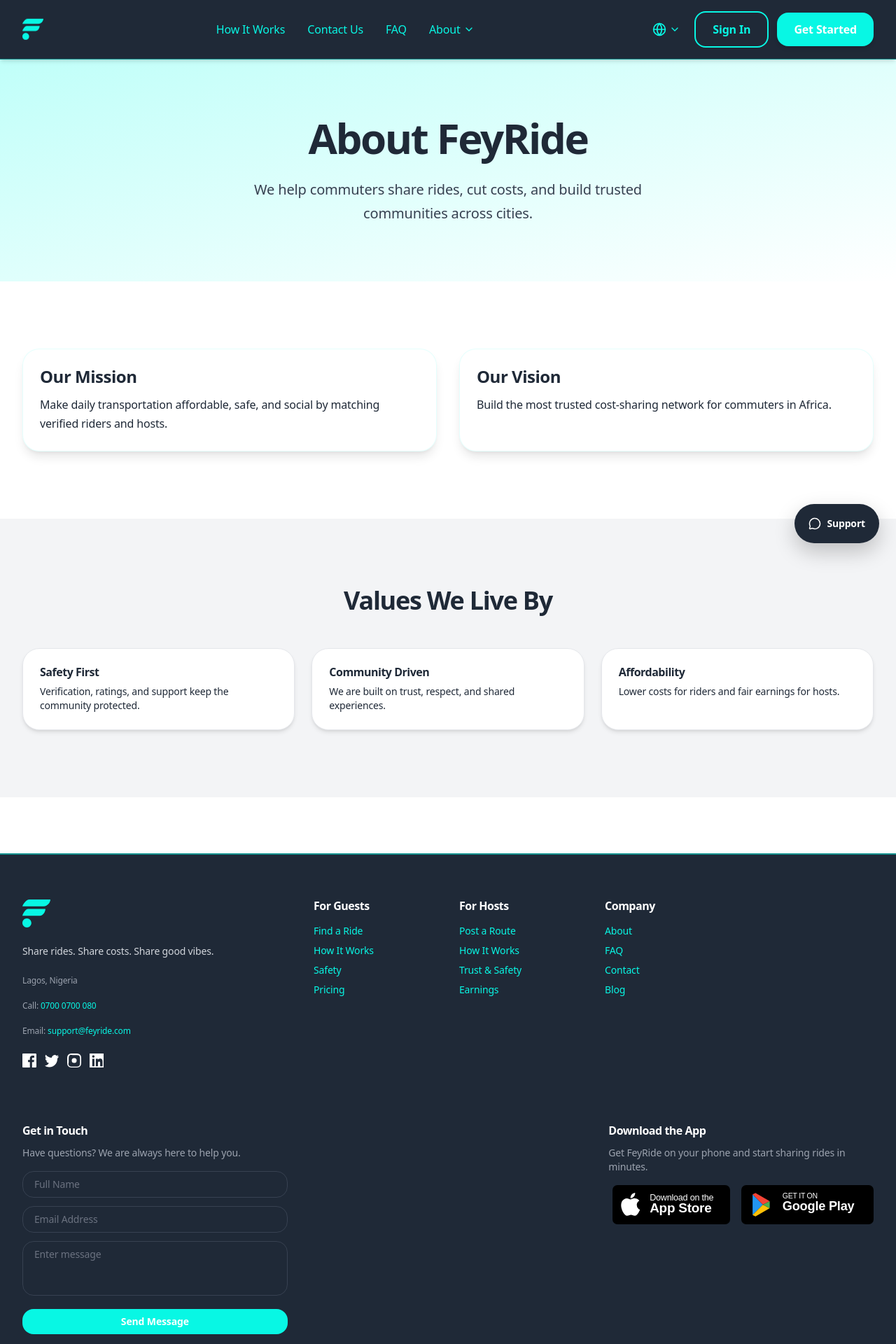
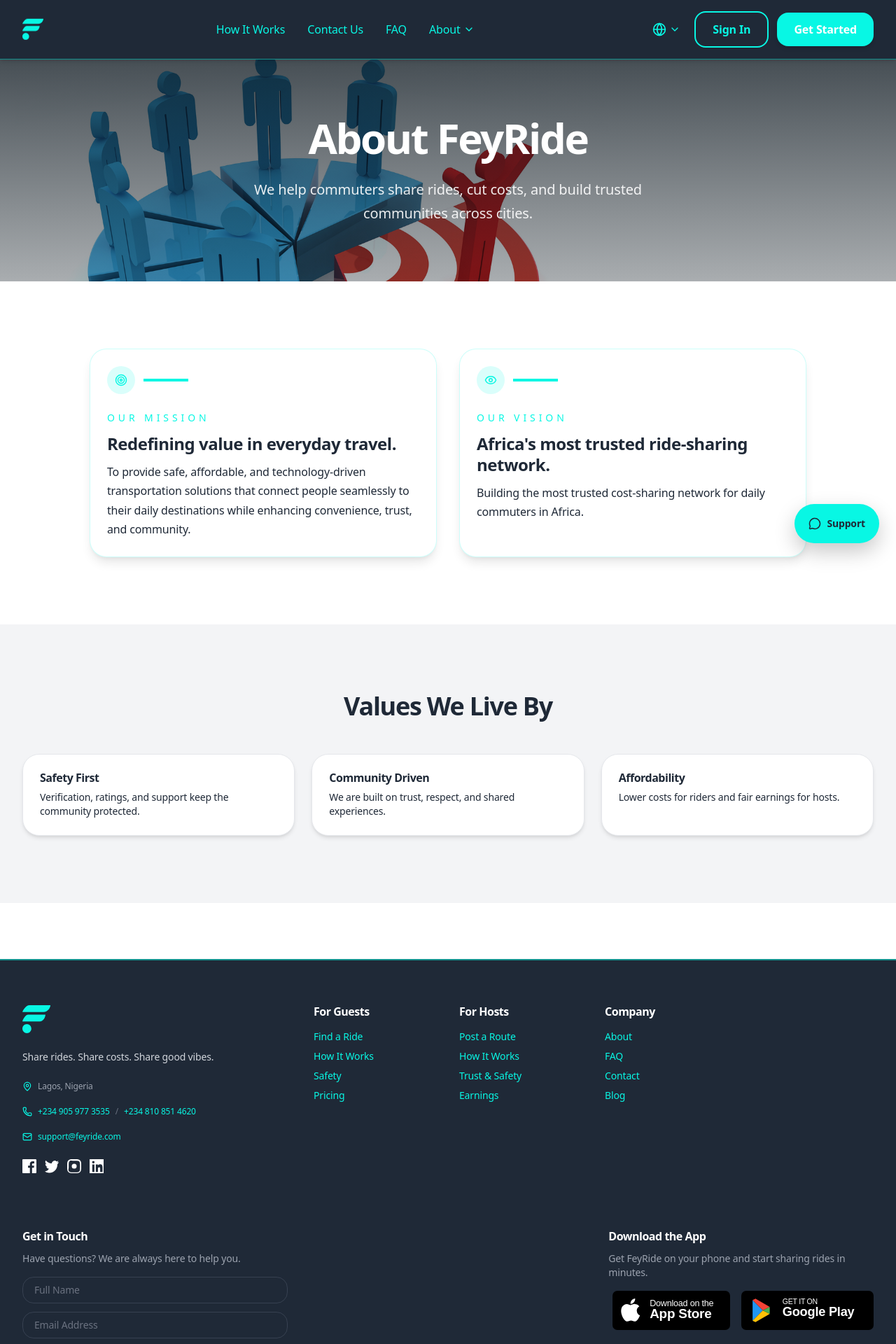
Before and after one commit to MAYII-XCHANGE/feyride-website, a React (Vite) app: page /about in a window 1280 px wide. Shown: the top 1920 px of the page at 70% size. Built offline with nearby package versions, Linux system fonts and the light colour scheme.

Commit message:
reworked the hero section and also the footer

```diff
--- a/src/App.jsx
+++ b/src/App.jsx
@@ -3,6 +3,7 @@ import { Toaster } from 'react-hot-toast';
 import Header from './components/Header';
 import Footer from './components/Footer';
 import ChatWidget from './components/ChatWidget';
+import ScrollToTop from './components/ScrollToTop';
 import Home from './pages/Home';
 import HowItWorks from './pages/HowItWorks';
 import Safety from './pages/Safety';
@@ -30,6 +31,7 @@ export default function App() {
     <Router>
       <Toaster position="top-right" reverseOrder={false} />
       <div className="flex flex-col min-h-screen bg-white">
+        <ScrollToTop />
         <Header />
         <main className="flex-grow">
           <Routes>
--- a/src/components/ChatWidget.jsx
+++ b/src/components/ChatWidget.jsx
@@ -61,6 +61,7 @@ export default function ChatWidget() {
   const [isOpen, setIsOpen] = useState(false);
   const [messages, setMessages] = useState(initialMessages);
   const [isTyping, setIsTyping] = useState(false);
+  const [isFooterVisible, setIsFooterVisible] = useState(false);
   const panelRef = useRef(null);
   const messagesEndRef = useRef(null);
 
@@ -101,6 +102,23 @@ export default function ChatWidget() {
       return () => document.removeEventListener('keydown', handleEscape);
     }
   }, [isOpen]);
+
+  useEffect(() => {
+    const footerElement = document.querySelector('footer');
+    if (!footerElement || !('IntersectionObserver' in window)) {
+      return;
+    }
+
+    const observer = new IntersectionObserver(
+      ([entry]) => {
+        setIsFooterVisible(entry.isIntersecting);
+      },
+      { threshold: 0.2 },
+    );
+
+    observer.observe(footerElement);
+    return () => observer.disconnect();
+  }, []);
 
   const handleQuickQuestion = (question) => {
     const userMessage = {
@@ -262,7 +280,11 @@ export default function ChatWidget() {
         type="button"
         data-support-launcher
         onClick={() => setIsOpen((prev) => !prev)}
-        className="fixed z-50 right-4 bottom-4 h-12 w-12 md:h-14 md:w-auto md:right-6 md:bottom-6 rounded-full bg-nova-charcoal text-white px-0 md:px-5 inline-flex items-center justify-center gap-2 shadow-[0_12px_30px_rgba(0,0,0,0.22)] hover:bg-black transition-colors"
+        className={`fixed z-50 right-4 bottom-4 h-12 w-12 md:h-14 md:w-auto md:right-6 md:bottom-6 rounded-full px-0 md:px-5 inline-flex items-center justify-center gap-2 shadow-[0_12px_30px_rgba(0,0,0,0.22)] transition-colors ${
+          isFooterVisible
+            ? 'bg-primary-500 text-nova-charcoal hover:bg-primary-500'
+            : 'bg-nova-charcoal text-white hover:bg-black'
+        }`}
         aria-expanded={isOpen}
         aria-label="Open support chat"
       >
--- a/src/components/Footer.jsx
+++ b/src/components/Footer.jsx
@@ -3,6 +3,7 @@ import AppStoreBadge from "./AppStoreBadge";
 import GooglePlayBadge from "./GooglePlayBadge";
 import logo from "../assets/Feyride Logo.svg";
 import { motion } from 'framer-motion';
+import { MapPin, Phone, Mail } from 'lucide-react';
 import { useLanguage } from '../context/LanguageContext';
 
 
@@ -37,9 +38,40 @@ export default function Footer() {
               <img src={logo} alt="FeyRide Logo" className="h-10 w-auto" />
             </Link>
             <p className="text-gray-300 text-sm mb-2">{t('footer.brand')}</p>
-            <p className="text-gray-400 text-xs">{t('footer.address')}</p>
-            <p className="text-gray-400 text-xs mt-1">{t('footer.call').split(':')[0]}: <a href="tel:07000700080" className="hover:text-nova-green transition">0700 0700 080</a></p>
-            <p className="text-gray-400 text-xs mt-1">{t('footer.email').split(':')[0]}: <a href="mailto:support@feyride.com" className="hover:text-nova-green transition">support@feyride.com</a></p>
+            <p className="text-gray-400 text-xs inline-flex items-center gap-2">
+              <MapPin size={14} className="text-nova-green" />
+              {t('footer.address')}
+            </p>
+            <p className="text-gray-400 text-xs mt-1 inline-flex items-center gap-2">
+              <Phone size={14} className="text-nova-green" />
+              {t('footer.call').split(':')[0]}
+              <span className="inline-flex items-center gap-2">
+                <a
+                  href="https://wa.me/2349059773535"
+                  target="_blank"
+                  rel="noopener noreferrer"
+                  className="hover:text-nova-green transition"
+                >
+                  +234 905 977 3535
+                </a>
+                <span className="text-gray-500">/</span>
+                <a
+                  href="https://wa.me/2348108514620"
+                  target="_blank"
+                  rel="noopener noreferrer"
+                  className="hover:text-nova-green transition"
+                >
+                  +234 810 851 4620
+                </a>
+              </span>
+            </p>
+            <p className="text-gray-400 text-xs mt-1 inline-flex items-center gap-2">
+              <Mail size={14} className="text-nova-green" />
+              {t('footer.email').split(':')[0]}
+              <a href="mailto:support@feyride.com" className="hover:text-nova-green transition">
+                support@feyride.com
+              </a>
+            </p>
             <div className="flex gap-3 mt-2">
               <MotionA
                 whileHover={{ scale: 1.15, color: '#00C48C' }}
--- /dev/null
+++ b/src/components/ScrollToTop.jsx
@@ -0,0 +1,12 @@
+import { useEffect } from 'react';
+import { useLocation } from 'react-router-dom';
+
+export default function ScrollToTop() {
+  const { pathname } = useLocation();
+
+  useEffect(() => {
+    window.scrollTo({ top: 0, left: 0, behavior: 'smooth' });
+  }, [pathname]);
+
+  return null;
+}
--- a/src/context/LanguageContext.jsx
+++ b/src/context/LanguageContext.jsx
@@ -28,7 +28,7 @@ const baseEn = {
       title1: 'Find Rides.',
       title2: 'Share Costs.',
       title3: 'Build Community.',
-      description: 'Connect with verified commuters on your exact route. Reduce costs, travel safer, and make daily connections.',
+      //description: 'Affordable rides, Safer trips, stay connected.',
       cta: 'Find a Ride',
       features: [
         { title: 'Smart Route Matching', desc: 'AI-powered matching finds your perfect ride' },
@@ -43,7 +43,7 @@ const baseEn = {
       title1: 'Offer Rides.',
       title2: 'Earn Income.',
       title3: 'Build Your Business.',
-      description: 'Turn your daily commute into income. Earn NGN 500-NGN 2000 per trip while helping others save on costs.',
+      //description: 'Turn your daily commute into income. Earn NGN 500-NGN 2000 per trip while helping others save on costs.',
       cta: 'Offer a Ride',
       features: [
         { title: 'Easy Income', desc: 'Earn NGN 500-NGN 2000 per trip instantly' },
@@ -135,8 +135,8 @@ const baseEn = {
   footer: {
     brand: 'Share rides. Share costs. Share good vibes.',
     address: 'Lagos, Nigeria',
-    call: 'Call: 0700 0700 080',
-    email: 'Email: support@feyride.com',
+    call: '',
+    email: '',
     forGuests: 'For Guests',
     forHosts: 'For Hosts',
     company: 'Company',
--- a/src/data/routes.json
+++ b/src/data/routes.json
@@ -8,7 +8,7 @@
       "seats": 3,
       "host": "Chioma",
       "rating": 4.9,
-      "Reviews": 48,
+      "reviews": 48,
       "avatar": "Rider"
     },
     {
--- a/src/index.css
+++ b/src/index.css
@@ -306,6 +306,18 @@ a:hover {
     animation: typewriterRtl 2.4s steps(60, end) forwards;
   }
 
+  @media (max-width: 640px) {
+    .typewriter-rtl {
+      display: block;
+      overflow: visible;
+      white-space: normal;
+      direction: ltr;
+      max-width: none !important;
+      width: 100%;
+      animation: none;
+    }
+  }
+
   .card {
     @apply bg-white rounded-xl border border-nova-charcoal-lighter shadow-md hover:shadow-xl hover:border-nova-green/40 transition-all duration-300 transform hover:scale-105;
   }
--- a/src/pages/About.jsx
+++ b/src/pages/About.jsx
@@ -1,12 +1,22 @@
 import Card from '../components/Card';
+import { Target, Eye } from 'lucide-react';
+import aboutBackground from '../assets/parveender-target-audience-7733218_1920.png';
 
 export default function About() {
   return (
     <div>
-      <section className="bg-gradient-to-br from-nova-green-light to-white py-16 sm:py-20">
+      <section
+        className="py-16 sm:py-20"
+        style={{
+          backgroundImage: `linear-gradient(rgba(9, 20, 28, 0.75), rgba(9, 20, 28, 0.35)), url(${aboutBackground})`,
+          backgroundSize: 'cover',
+          backgroundPosition: 'center',
+          backgroundRepeat: 'no-repeat',
+        }}
+      >
         <div className="container-custom text-center">
-          <h1 className="heading-1 text-nova-charcoal mb-6">About FeyRide</h1>
-          <p className="subheading text-nova-charcoal-700 max-w-2xl mx-auto">
+          <h1 className="heading-1 text-white mb-6">About FeyRide</h1>
+          <p className="subheading text-white/90 max-w-2xl mx-auto">
             We help commuters share rides, cut costs, and build trusted communities across cities.
           </p>
         </div>
@@ -14,19 +24,35 @@ export default function About() {
 
       <section className="section-padding bg-white">
         <div className="container-custom">
+          <div className="max-w-5xl mx-auto">
             <div className="grid grid-cols-1 md:grid-cols-2 gap-8">
-            <Card elevated>
-              <h2 className="heading-4 text-nova-charcoal mb-3">Our Mission</h2>
+              <Card elevated className="relative overflow-hidden border border-nova-green/20">
+                <div className="flex items-center gap-3 mb-6">
+                  <span className="inline-flex items-center justify-center h-10 w-10 rounded-full bg-nova-green/15 text-nova-green">
+                    <Target size={18} />
+                  </span>
+                  <div className="h-1 w-16 bg-nova-green"></div>
+                </div>
+                <p className="text-sm uppercase tracking-[0.35em] text-nova-green mb-3">Our Mission</p>
+                <h2 className="heading-4 text-nova-charcoal mb-3">Redefining value in everyday travel.</h2>
                 <p className="text-nova-charcoal-700">
-                Make daily transportation affordable, safe, and social by matching verified riders and hosts.
+                  To provide safe, affordable, and technology-driven transportation solutions that connect people seamlessly to their daily destinations while enhancing convenience, trust, and community.
                 </p>
               </Card>
-            <Card elevated>
-              <h2 className="heading-4 text-nova-charcoal mb-3">Our Vision</h2>
+              <Card elevated className="relative overflow-hidden border border-nova-green/20">
+                <div className="flex items-center gap-3 mb-6">
+                  <span className="inline-flex items-center justify-center h-10 w-10 rounded-full bg-nova-green/15 text-nova-green">
+                    <Eye size={18} />
+                  </span>
+                  <div className="h-1 w-16 bg-nova-green"></div>
+                </div>
+                <p className="text-sm uppercase tracking-[0.35em] text-nova-green mb-3">Our Vision</p>
+                <h2 className="heading-4 text-nova-charcoal mb-3">Africa's most trusted ride-sharing network.</h2>
                 <p className="text-nova-charcoal-700">
-                Build the most trusted cost-sharing network for commuters in Africa.
+                  Building the most trusted cost-sharing network for daily commuters in Africa.
                 </p>
               </Card>
+            </div>
           </div>
         </div>
       </section>
--- a/src/pages/Stories.jsx
+++ b/src/pages/Stories.jsx
@@ -46,7 +46,10 @@ export default function Stories() {
               <p className="text-gray-700 font-semibold">Completed Trips</p>
             </div>
             <div>
-              <p className="text-4xl font-bold text-nova-green">4.8 stars</p>
+              <p className="text-4xl font-bold text-nova-green inline-flex items-center gap-2">
+                4.8
+                <Star size={22} className="text-nova-green fill-nova-green" />
+              </p>
               <p className="text-gray-700 font-semibold">Average Rating</p>
             </div>
           </div>
```
Also changed, not shown: src/pages/Home.jsx (+24 -8 lines), src/assets/geralt-goal-3845093_1920.jpg (added), src/assets/parveender-target-audience-7733218_1920.png (added). Lines whose indentation alone changed are shown as unchanged.
